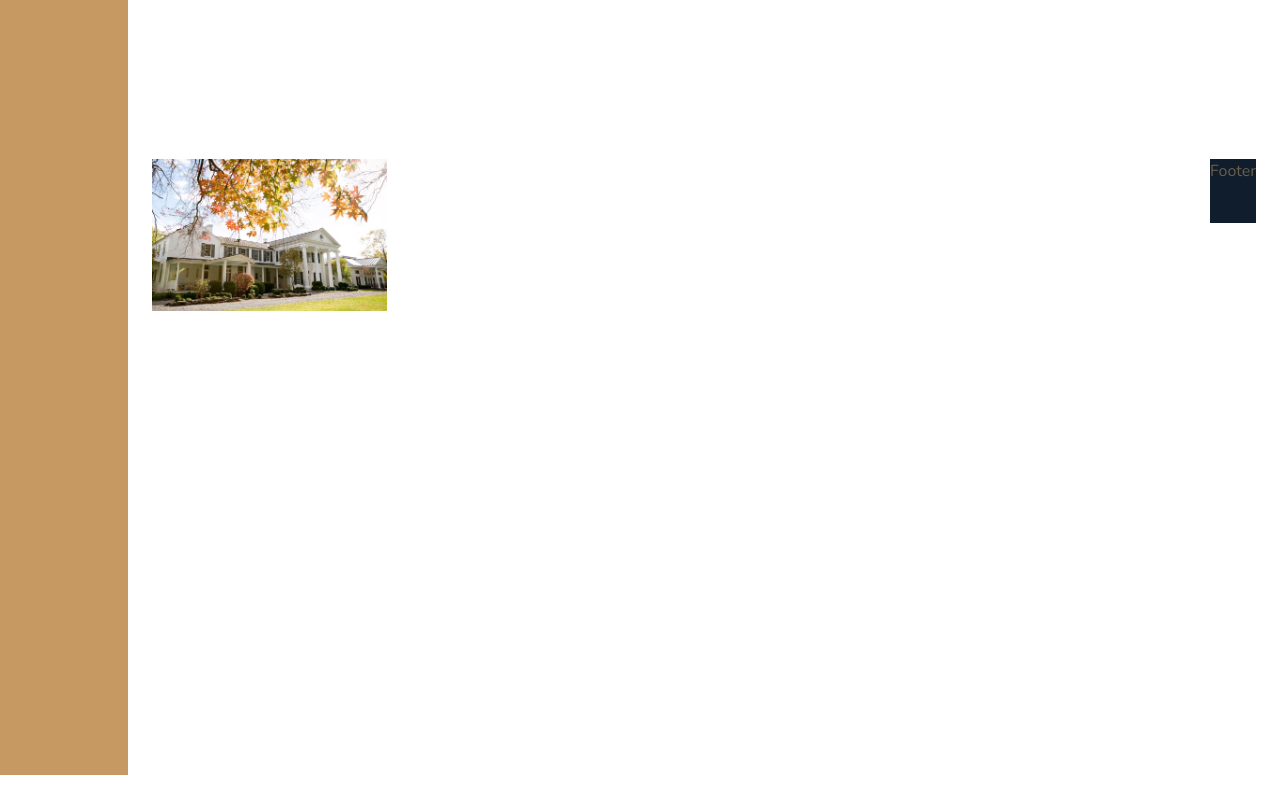
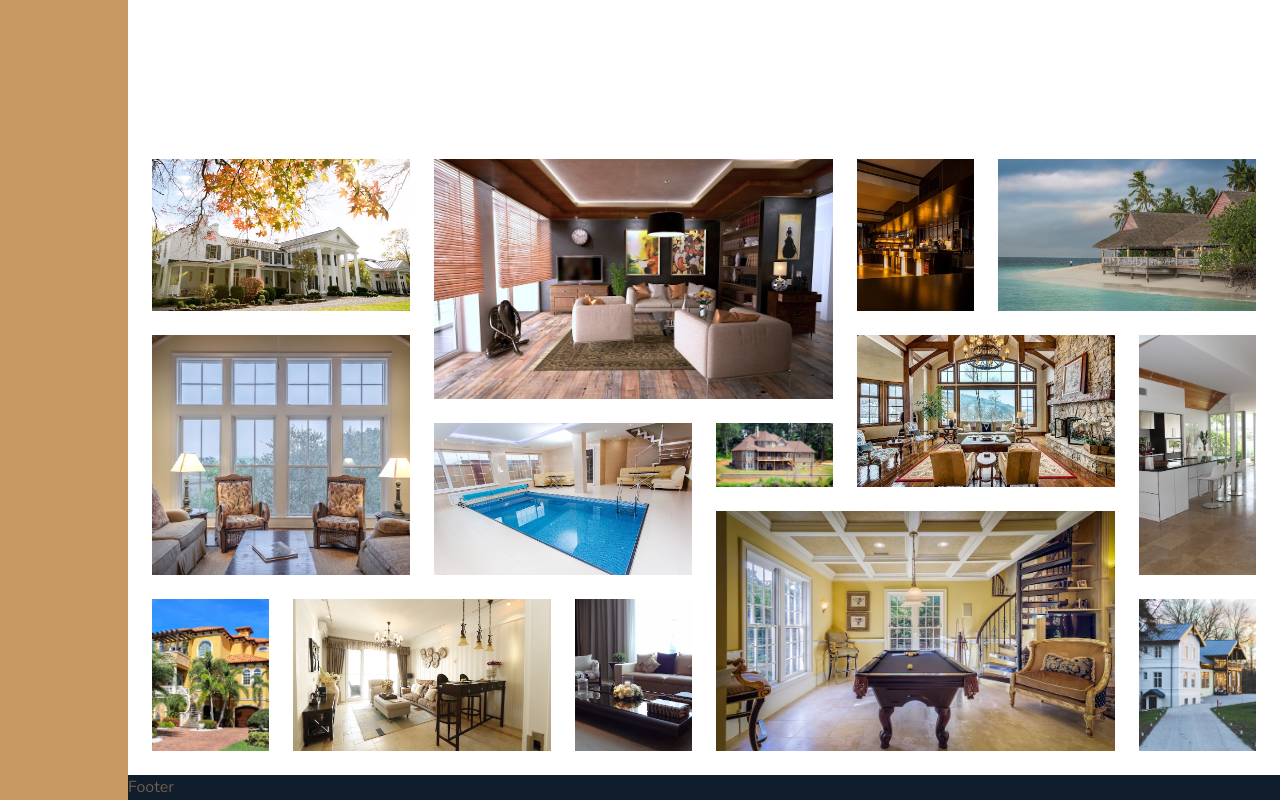
Before and after one commit to GeorgeMitsikaris/CSS3-Grid-Tutorial, a website: page index.html in a window 1280 px wide. Shown: the part 4975-5775 px from the top of the page. Before the commit the page ends 5750 px from the top, so only its background shows below. Drawn offline with nearby package versions, Linux system fonts and the light colour scheme.

Commit message:
Building the gallery part 2

```diff
--- a/index.html
+++ b/index.html
@@ -283,9 +283,48 @@
             </div>
 
         </div>
-        <f/figure class="gallery">
+        <div class="gallery">
             <figure class="gallery__item gallery__item-1">
                 <img src="img/gal-1.jpeg" alt="Gallery image 1" class="gallery__img">
+            </figure>
+            <figure class="gallery__item gallery__item-2">
+                <img src="img/gal-2.jpeg" alt="Gallery image 2" class="gallery__img">
+            </figure>
+            <figure class="gallery__item gallery__item-3">
+                <img src="img/gal-3.jpeg" alt="Gallery image 3" class="gallery__img">
+            </figure>
+            <figure class="gallery__item gallery__item-4">
+                <img src="img/gal-4.jpeg" alt="Gallery image 4" class="gallery__img">
+            </figure>
+            <figure class="gallery__item gallery__item-5">
+                <img src="img/gal-5.jpeg" alt="Gallery image 5" class="gallery__img">
+            </figure>
+            <figure class="gallery__item gallery__item-6">
+                <img src="img/gal-6.jpeg" alt="Gallery image 6" class="gallery__img">
+            </figure>
+            <figure class="gallery__item gallery__item-7">
+                <img src="img/gal-7.jpeg" alt="Gallery image 7" class="gallery__img">
+            </figure>
+            <figure class="gallery__item gallery__item-8">
+                <img src="img/gal-8.jpeg" alt="Gallery image 8" class="gallery__img">
+            </figure>
+            <figure class="gallery__item gallery__item-9">
+                <img src="img/gal-9.jpeg" alt="Gallery image 9" class="gallery__img">
+            </figure>
+            <figure class="gallery__item gallery__item-10">
+                <img src="img/gal-10.jpeg" alt="Gallery image 10" class="gallery__img">
+            </figure>
+            <figure class="gallery__item gallery__item-11">
+                <img src="img/gal-11.jpeg" alt="Gallery image 11" class="gallery__img">
+            </figure>
+            <figure class="gallery__item gallery__item-12">
+                <img src="img/gal-12.jpeg" alt="Gallery image 12" class="gallery__img">
+            </figure>
+            <figure class="gallery__item gallery__item-13">
+                <img src="img/gal-13.jpeg"jpeg" alt="Gallery image 13" class="gallery__img">
+            </figure>
+            <figure class="gallery__item gallery__item-14">
+                <img src="img/gal-14.jpeg" alt="Gallery image 14" class="gallery__img">
             </figure>
         </div>
         <footer class="footer">
--- a/sass/_gallery.scss
+++ b/sass/_gallery.scss
@@ -12,6 +12,58 @@
                grid-row: 1 / span 2;
                grid-column: 1 / span 2;
           }
+          &-2{
+               grid-row: 1 / span 3;
+               grid-column: 3 / span 3;
+          }
+          &-3{
+               grid-row: 1 / span 2;
+               grid-column: 6 / span 1;
+          }
+          &-4{
+               grid-row: 1 / span 2;
+               grid-column: 7 / span 2;
+          }
+          &-5{
+               grid-row: 3 / span 3;
+               grid-column: 1 / span 2;
+          }
+          &-6{
+               grid-row: 4 / span 2;
+               grid-column: 3 / span 2;
+          }
+          &-7{
+               grid-row: 4 / span 1;
+               grid-column: 5 / span 1;
+          }
+          &-8{
+               grid-row: 3 / span 2;
+               grid-column: 6 / span 2;
+          }
+          &-9{
+               grid-row: 3 / span 3;
+               grid-column: 8 / span 1;
+          }
+          &-10{
+               grid-row: 6 / span 2;
+               grid-column: 1 / span 1;
+          }
+          &-11{
+               grid-row: 6 / span 2;
+               grid-column: 2 / span 2;
+          }
+          &-12{
+               grid-row: 6 / span 2;
+               grid-column: 4 / span 1;
+          }
+          &-13{
+               grid-row: 5 / span 3;
+               grid-column: 5 / span 3;
+          }
+          &-14{
+               grid-row: 6 / span 2;
+               grid-column: 8 / span 1;
+          }
      }
 
      &__img{
```
Also changed, not shown: css/style.css.
